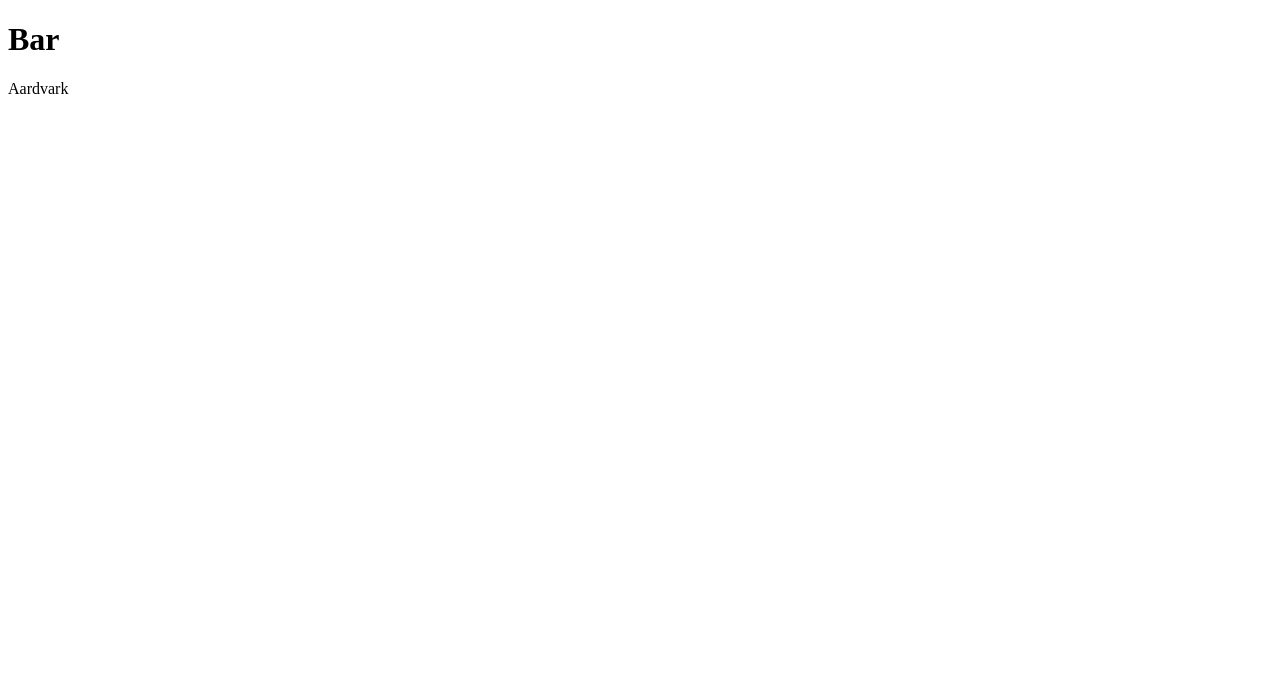
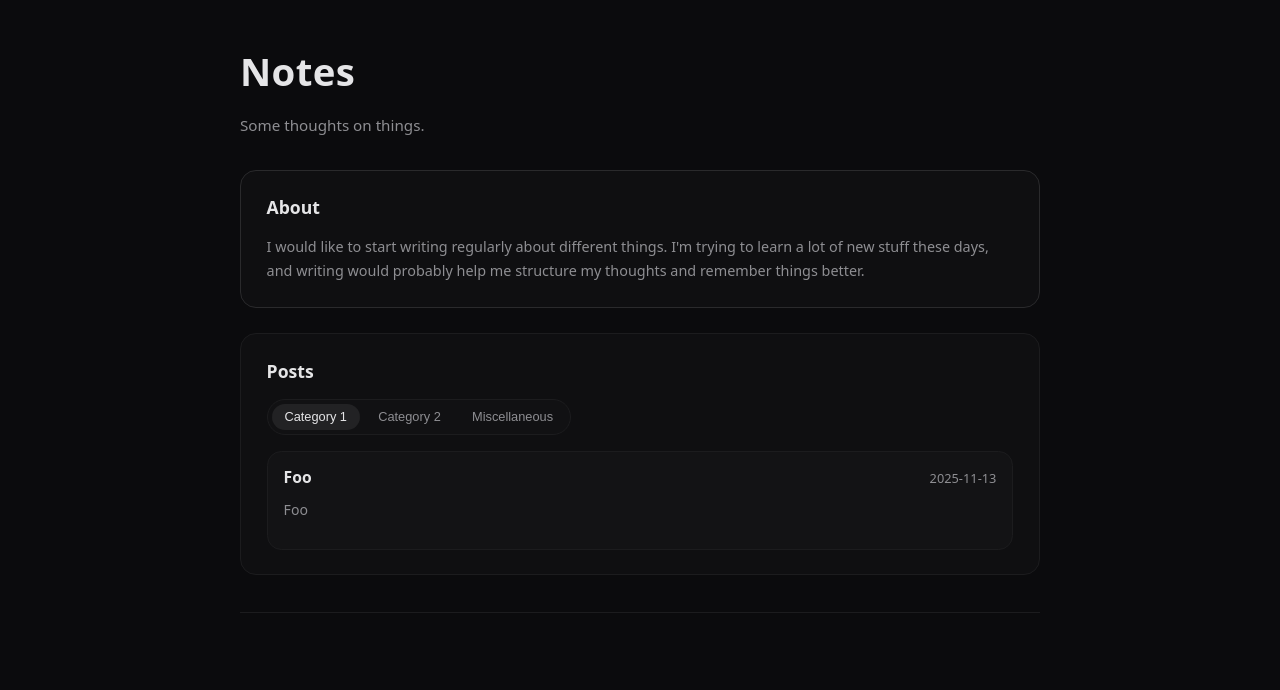
Before and after one commit to HectorAuvinen/HectorAuvinen.github.io, a plain HTML site: page index.html in a window 1280 px wide. Drawn offline with Linux system fonts and the light colour scheme.

Commit message:
add site skeleton

```diff
--- /dev/null
+++ b/css/base.css
@@ -0,0 +1,29 @@
+:root {
+  --bg: #0b0b0d;
+  --bg-alt: #0f0f11;
+  --bg-card: #131315;
+
+  --border-subtle: #1c1c1e;
+  --border-strong: #2a2a2c;
+
+  --text: #e5e5e7;
+  --muted: #8e8e92;
+
+  --highlight: rgba(255, 255, 255, 0.07);
+}
+
+*,
+*::before,
+*::after {
+  box-sizing: border-box;
+}
+
+body {
+  margin: 0;
+  font-family: system-ui, -apple-system, BlinkMacSystemFont,
+    "Segoe UI", sans-serif;
+  background-color: var(--bg);
+  color: var(--text);
+  line-height: 1.65;
+  -webkit-font-smoothing: antialiased;
+}
--- /dev/null
+++ b/css/components.css
@@ -0,0 +1,86 @@
+.tabs {
+  display: inline-flex;
+  gap: 0.35rem;
+  padding: 0.25rem;
+  border-radius: 999px;
+  background-color: #111113;
+  border: 1px solid var(--border-subtle);
+  margin-bottom: 1rem;
+}
+
+.tab {
+  border: none;
+  background: transparent;
+  color: var(--muted);
+  font-size: 0.8rem;
+  padding: 0.35rem 0.8rem;
+  border-radius: 999px;
+  cursor: pointer;
+  transition: background 120ms ease-out, color 120ms ease-out;
+}
+
+.tab:hover {
+  color: var(--text);
+  background-color: var(--highlight);
+}
+
+.tab--active {
+  background-color: var(--highlight);
+  color: var(--text);
+}
+
+.post-list {
+  display: flex;
+  flex-direction: column;
+  gap: 0.95rem;
+}
+
+.post-card {
+  border-radius: 0.9rem;
+  border: 1px solid var(--border-subtle);
+  padding: 0.85rem 1rem;
+  background-color: var(--bg-card);
+}
+
+.post-title {
+  margin: 0;
+  font-size: 0.98rem;
+}
+
+.post-title a {
+  color: var(--text);
+  text-decoration: none;
+}
+
+.post-title a:hover {
+  text-decoration: underline;
+}
+
+.post-summary {
+  margin-top: 0.45rem;
+  font-size: 0.88rem;
+  color: var(--muted);
+}
+
+.post-empty {
+  font-size: 0.9rem;
+  color: var(--muted);
+}
+
+.post-header-line {
+  display: flex;
+  justify-content: space-between;
+  align-items: center;
+}
+
+.post-title {
+  margin: 0;
+  flex: 1 1 auto;
+}
+
+.post-date {
+  color: var(--muted);
+  font-size: 0.8rem;
+  white-space: nowrap;
+  margin-left: 1rem;
+}
--- /dev/null
+++ b/css/layout.css
@@ -0,0 +1,68 @@
+.page {
+  max-width: 840px;
+  margin: 0 auto;
+  padding: 2.5rem 1.25rem 3.5rem;
+}
+
+.site-header {
+  margin-bottom: 2rem;
+}
+
+.site-title {
+  margin: 0;
+  font-size: clamp(2.1rem, 3vw, 2.6rem);
+  letter-spacing: 0.01em;
+}
+
+.site-tagline {
+  margin-top: 0.6rem;
+  color: var(--muted);
+  font-size: 0.95rem;
+  max-width: 32rem;
+}
+
+.section {
+  background-color: var(--bg-alt);
+  border-radius: 1rem;
+  border: 1px solid var(--border-subtle);
+  padding: 1.4rem 1.6rem 1.5rem;
+  margin-bottom: 1.6rem;
+}
+
+.section--about {
+  border-color: var(--border-strong);
+}
+
+.section-title {
+  margin: 0 0 0.8rem;
+  font-size: 1.1rem;
+}
+
+.about-text {
+  margin: 0;
+  font-size: 0.9rem;
+  color: var(--muted);
+}
+
+.site-footer {
+  margin-top: 2.3rem;
+  padding-top: 1.1rem;
+  border-top: 1px solid var(--border-subtle);
+  font-size: 0.75rem;
+  color: var(--muted);
+  display: flex;
+  justify-content: space-between;
+  gap: 0.5rem;
+  flex-wrap: wrap;
+}
+
+@media (prefers-reduced-motion: no-preference) {
+  .page {
+    animation: fade-in 220ms ease-out;
+  }
+
+  @keyframes fade-in {
+    from { opacity: 0; transform: translateY(4px); }
+    to   { opacity: 1; transform: translateY(0); }
+  }
+}
--- a/index.html
+++ b/index.html
@@ -2,10 +2,55 @@
 <html lang="en">
   <head>
     <meta charset="UTF-8" />
-    <title>Foo</title>
+    <title>Notes</title>
+    <meta name="viewport" content="width=device-width, initial-scale=1" />
+    <link rel="stylesheet" href="./css/base.css" />
+    <link rel="stylesheet" href="./css/layout.css" />
+    <link rel="stylesheet" href="./css/components.css" />
   </head>
   <body>
-    <h1>Bar</h1>
-    <p>Aardvark</p>
+    <div class="page">
+      <header class="site-header">
+        <h1 class="site-title">Notes</h1>
+        <p class="site-tagline">
+          Some thoughts on things.
+        </p>
+      </header>
+
+      <main>
+        <section id="about" class="section section--about">
+          <h2 class="section-title">About</h2>
+          <p class="about-text">
+            I would like to start writing regularly about different things. I'm trying to learn
+            a lot of new stuff these days, and writing would probably help me structure my thoughts
+            and remember things better.
+          </p>
+        </section>
+
+        <section id="posts" class="section">
+          <div class="section-header">
+            <h2 class="section-title">Posts</h2>
+          </div>
+
+          <div class="tabs" id="post-tabs">
+            <button class="tab tab--active" data-category="category_1">
+              Category 1
+            </button>
+            <button class="tab" data-category="category_2">Category 2</button>
+            <button class="tab" data-category="misc">Miscellaneous</button>
+          </div>
+
+          <div id="post-list" class="post-list"></div>
+        </section>
+      </main>
+
+      <footer class="site-footer">
+        <!-- <span id="year"></span> -->
+        <!-- <span>Foo. </span> -->
+        <!-- <span>Bar. </span> -->
+      </footer>
+    </div>
+
+    <script src="js/main.js"></script>
   </body>
 </html>
--- /dev/null
+++ b/js/main.js
@@ -0,0 +1,95 @@
+const yearEl = document.getElementById("year");
+if (yearEl) {
+  yearEl.textContent = new Date().getFullYear();
+}
+
+const posts = [
+  {
+    title: "Foo",
+    date: "2025-11-13",
+    summary: "Foo",
+    url: "posts/foo.html",
+    category: "category_1",
+  },
+  {
+    title: "Bar",
+    date: "2025-11-10",
+    summary: "Bar",
+    url: "posts/bar.html",
+    category: "category_2",
+  },
+  {
+    title: "Aardvark",
+    date: "2025-11-05",
+    summary: "Aardvark",
+    url: "posts/aardvark.html",
+    category: "misc",
+  },
+];
+
+const DEFAULT_CATEGORY = "category_1";
+
+const postListEl = document.getElementById("post-list");
+const tabsEl = document.getElementById("post-tabs");
+
+function renderPosts(activeCategory) {
+  if (!postListEl) return;
+
+  postListEl.innerHTML = "";
+
+  const filtered = posts.filter((p) => p.category === activeCategory);
+
+  if (filtered.length === 0) {
+    const empty = document.createElement("p");
+    empty.className = "post-empty";
+    empty.textContent = "No posts in this category yet.";
+    postListEl.appendChild(empty);
+    return;
+  }
+
+  filtered.forEach((post) => {
+    const card = document.createElement("article");
+    card.className = "post-card";
+
+    card.innerHTML = `
+        <div class="post-header-line">
+            <h3 class="post-title">
+            <a href="${post.url}">${post.title}</a>
+            </h3>
+            <span class="post-date">${post.date}</span>
+        </div>
+        <p class="post-summary">${post.summary}</p>
+        `;
+
+
+    postListEl.appendChild(card);
+  });
+}
+
+function setupTabs() {
+  if (!tabsEl) {
+    renderPosts(DEFAULT_CATEGORY);
+    return;
+  }
+
+  let activeCategory = DEFAULT_CATEGORY;
+  renderPosts(activeCategory);
+
+  tabsEl.addEventListener("click", (event) => {
+    const target = event.target;
+    if (!target.classList.contains("tab")) return;
+
+    const category = target.dataset.category;
+    if (!category || category === activeCategory) return;
+
+    activeCategory = category;
+
+    tabsEl.querySelectorAll(".tab").forEach((tab) => {
+      tab.classList.toggle("tab--active", tab === target);
+    });
+
+    renderPosts(activeCategory);
+  });
+}
+
+setupTabs();
```
Also changed, not shown: posts/aardvark.html (added, +35 -0 lines), posts/bar.html (added, +35 -0 lines), posts/foo.html (added, +37 -0 lines).
